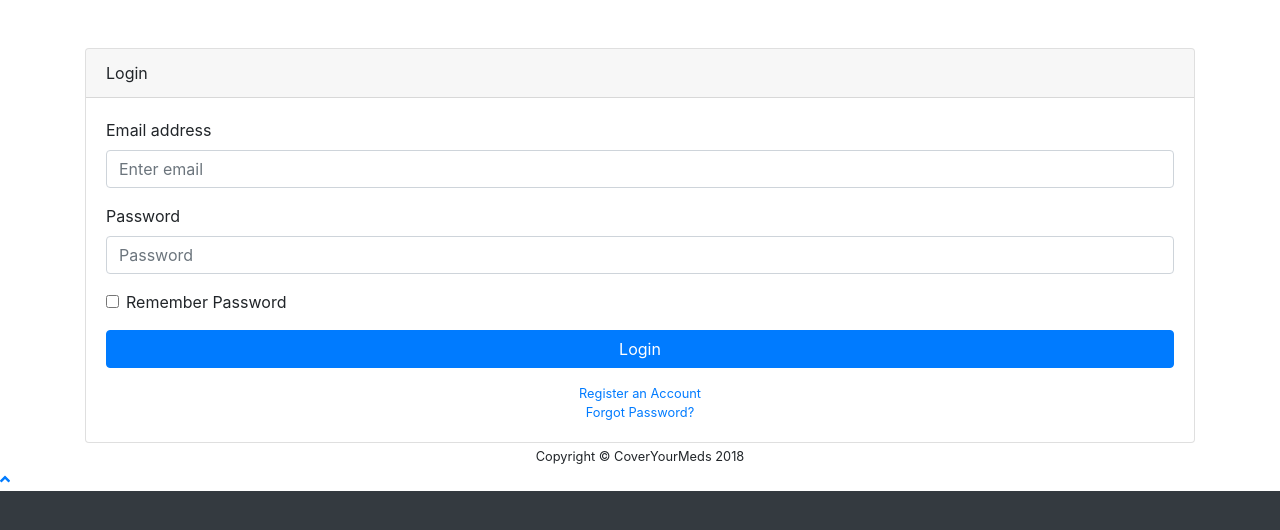
After one commit to CoverYourMeds/Prototype, a Flask app: page /login in a window 1280 px wide. The commit adds this page. Shown: the top 530 px of the page. Run offline with Flask 2, Linux system fonts and the light colour scheme; some libraries are stand-ins or nearby versions.

Commit message:
Login/Logout

```diff
--- a/CoverYourMeds/__init__.py
+++ b/CoverYourMeds/__init__.py
@@ -1,6 +1,6 @@
 import os
 
-from flask import render_template, Flask
+from flask import render_template, Flask, make_response, redirect, request
 from flask_sqlalchemy import SQLAlchemy
 
 app = Flask(__name__)
@@ -16,16 +16,42 @@ else:
 db = SQLAlchemy(app)
 
 # Import Model after DB set
-from CoverYourMeds.models import Medication, Times
+from CoverYourMeds.models import Medication, Times, User
+
+
+@app.route("/login", methods=["GET", "POST"])
+def login():
+    if request.method == 'GET':
+        print(request.method)
+        return render_template("login.html")
+    else:
+        print(request.method)
+        username = request.form['email']
+        user = User.query.filter_by(username=username).first()
+        resp = make_response(redirect("/"))
+        if user.password == request.form['password']:
+            resp.set_cookie('user', username)
+        else:
+            resp.set_cookie('user', username, expires=0)
+        return resp
+
+
+@app.route("/logout", methods=["GET"])
+def logout():
+    resp = make_response(redirect("/"))
+    resp.set_cookie('user', '', expires=0)
+    return resp
 
 
 @app.route("/", methods=["GET"])
 def home():
-    db.create_all()
+    if request.cookies.get('user'):
+        db.create_all()
 
-    times = Times.query.all()
-    schedule = make_schedule(times)
-    return render_template("index.html", schedule=schedule)
+        times = Times.query.all()
+        schedule = make_schedule(times)
+        return render_template("index.html", schedule=schedule)
+    return redirect("/login")
 
 
 @app.route("/mymeds", methods=["GET"])
--- a/CoverYourMeds/templates/base.html
+++ b/CoverYourMeds/templates/base.html
@@ -3,9 +3,10 @@
 
 {% include 'include/head.html' %}
 
-<body class="fixed-nav sticky-footer bg-dark" id="page-top">
-
-{% include 'include/nav.html' %}
+{% block nav %}
+    <body class="fixed-nav sticky-footer bg-dark" id="page-top">
+    {% include 'include/nav.html' %}
+{% endblock %}
 
 
 <div class="content-wrapper">
--- /dev/null
+++ b/CoverYourMeds/templates/login.html
@@ -0,0 +1,35 @@
+{% extends 'base.html' %}
+{% block nav %}
+{% endblock %}
+{% block body %}
+    <body class="bg-dark">
+    <div class="container">
+        <div class="card card-login mx-auto mt-5">
+            <div class="card-header">Login</div>
+            <div class="card-body">
+                <form action="/login" method="post">
+                    <div class="form-group">
+                        <label for="email">Email address</label>
+                        <input class="form-control" id="email" name="email" type="email" aria-describedby="emailHelp"
+                               placeholder="Enter email">
+                    </div>
+                    <div class="form-group">
+                        <label for="password">Password</label>
+                        <input class="form-control" id="password" name="password" type="password" placeholder="Password">
+                    </div>
+                    <div class="form-group">
+                        <div class="form-check">
+                            <label class="form-check-label">
+                                <input class="form-check-input" type="checkbox"> Remember Password</label>
+                        </div>
+                    </div>
+                    <input class="btn btn-primary btn-block" value="Login" type="submit">
+                </form>
+                <div class="text-center">
+                    <a class="d-block small mt-3" href="register.html">Register an Account</a>
+                    <a class="d-block small" href="forgot-password.html">Forgot Password?</a>
+                </div>
+            </div>
+        </div>
+    </div>
+{% endblock %}
```
Also changed, not shown: CoverYourMeds/models.py (+7 -0 lines), data.db.
